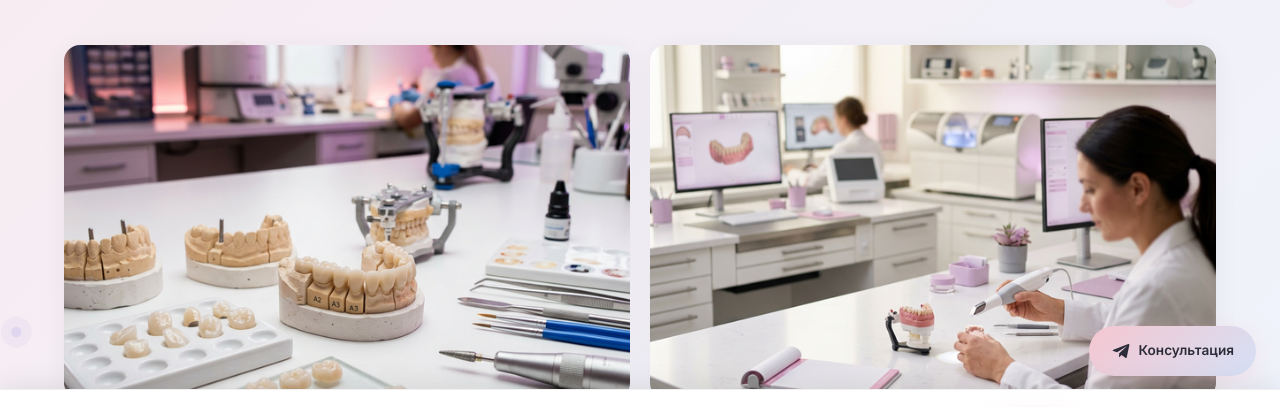
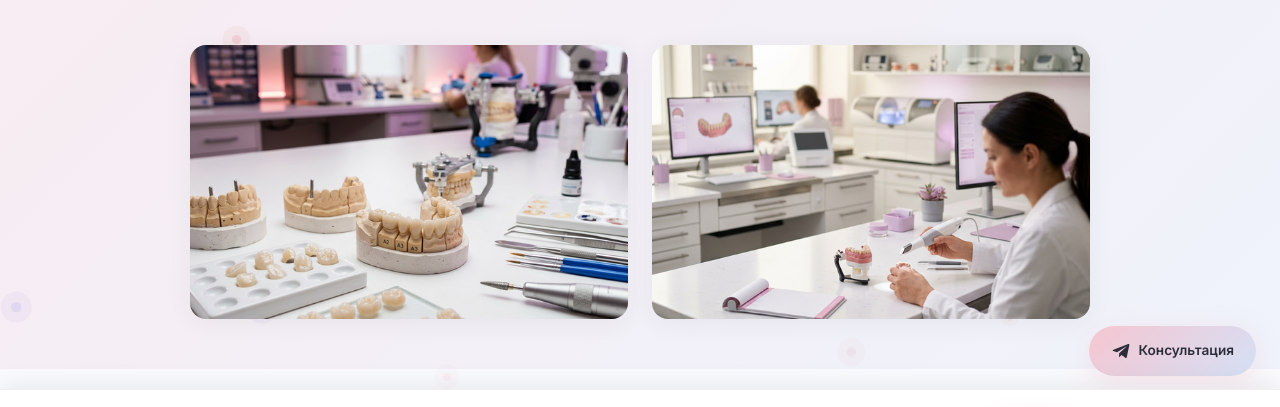
Before and after one commit to kiyksp3-bot/aligna-lab, a plain HTML site: page contacts.html in a window 1280 px wide. Shown: the part 324-731 px from the top of the page. Drawn offline with nearby package versions, Linux system fonts and the light colour scheme; a web font is replaced by a local one.

Commit message:
Fix hero text overlap and constrain page images row

```diff
--- a/styles.css
+++ b/styles.css
@@ -316,7 +316,7 @@ button { cursor: pointer; border: none; background: none; font: inherit; }
 .hero-content {
     position: relative;
     z-index: 2;
-    max-width: 700px;
+    max-width: 55%; /* Prevents text from overlapping the absolute right image */
 }
 .hero-label {
     display: inline-block;
@@ -1026,12 +1026,17 @@ button { cursor: pointer; border: none; background: none; font: inherit; }
 
 /* ── Page Decorative Images ── */
 .page-images-row {
-    display: grid;
-    grid-template-columns: repeat(auto-fit, minmax(280px, 1fr));
-    gap: 20px;
+    display: flex;
+    justify-content: center;
+    gap: 24px;
     margin-top: 48px;
+    max-width: 900px;
+    margin-left: auto;
+    margin-right: auto;
 }
 .page-image {
+    flex: 1;
+    min-width: 0;
     border-radius: var(--radius);
     overflow: hidden;
     box-shadow: var(--shadow);
```
